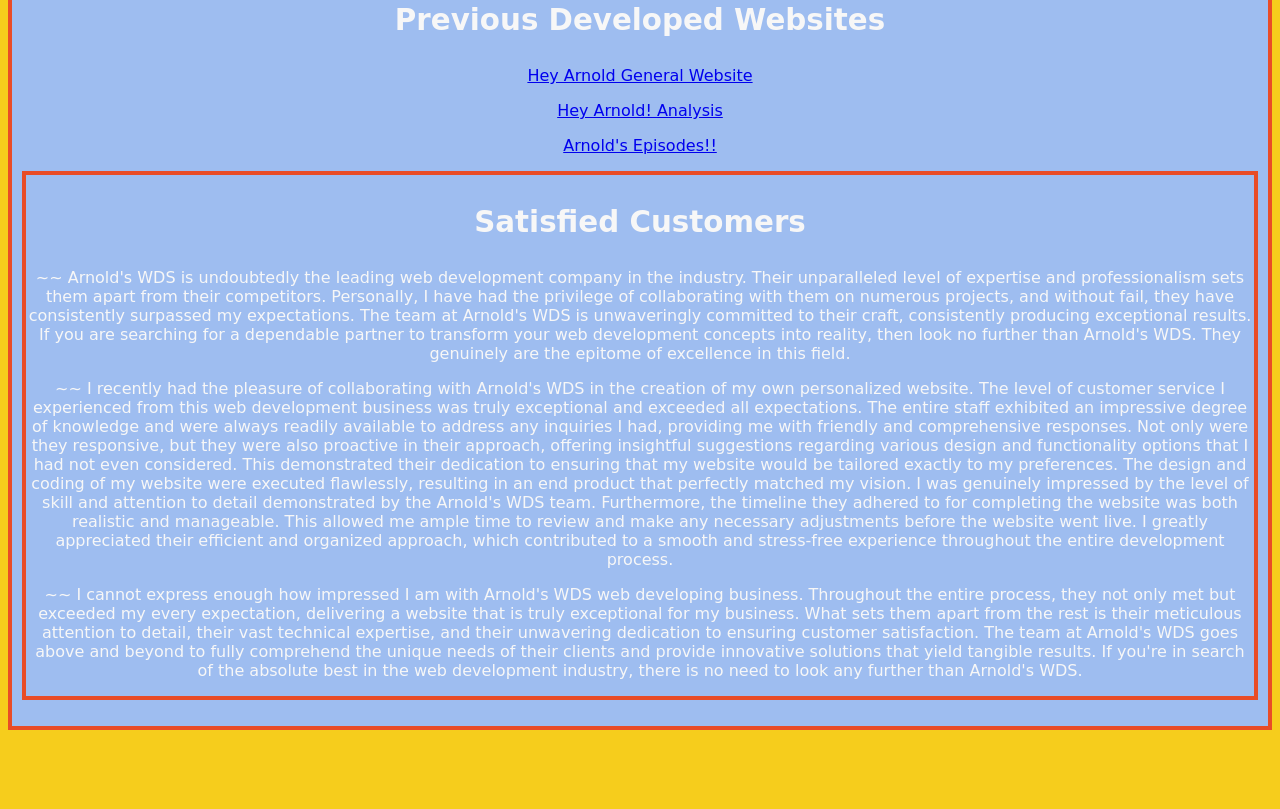
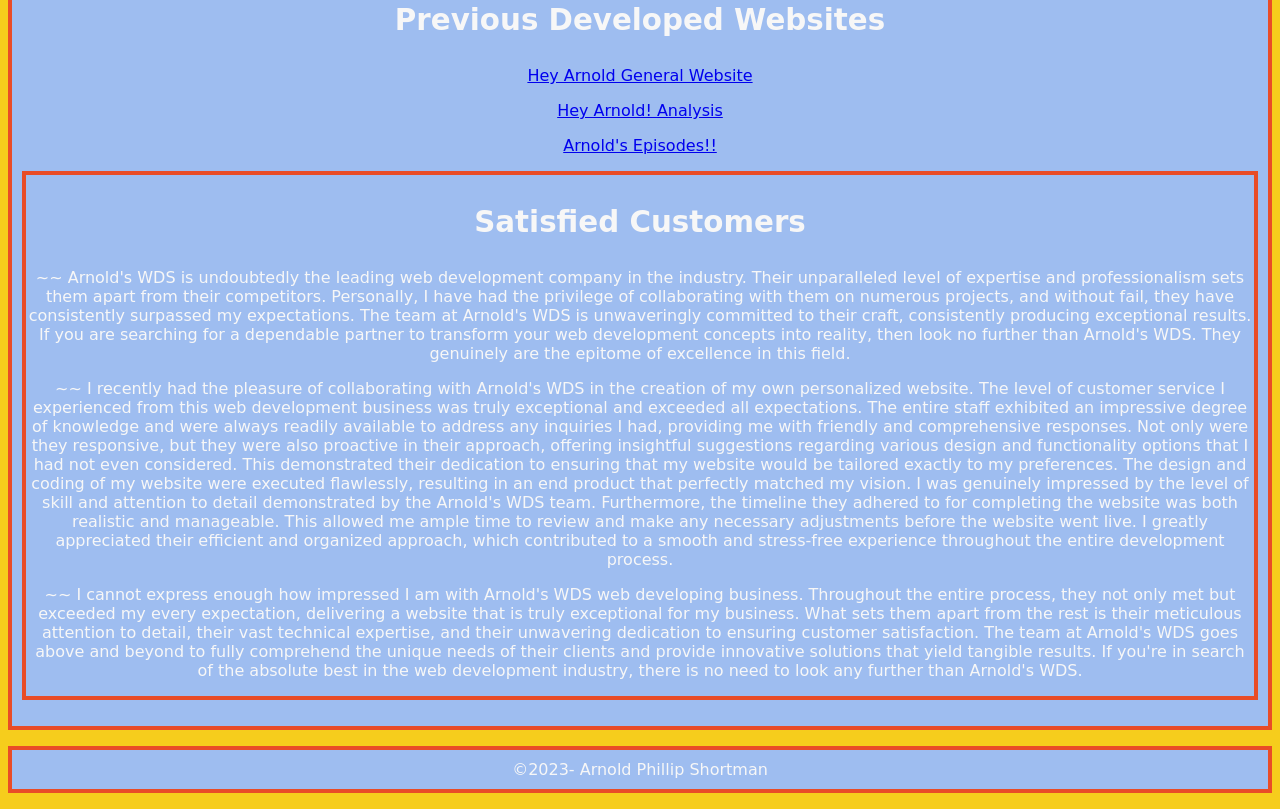
Before and after one commit to RVCC-IDMX/midterm-2023-Michael4204, a plain HTML site: page index.html in a window 1280 px wide. Shown: the part 1325-2134 px from the top of the page. Before the commit the page ends 2071 px from the top, so only its background shows below. Drawn offline with Linux system fonts and the light colour scheme.

Commit message:
Final Touches

```diff
--- a/index.html
+++ b/index.html
@@ -104,5 +104,11 @@ href="https://fonts.googleleapis.com/css2?family=Josefin+Sans&family=Playpen+San
           </article>
       </div>
   </main>
+
+  <footer>
+
+    ©2023- Arnold Phillip Shortman
+  </footer>
+
 </body>
 </html>
```
